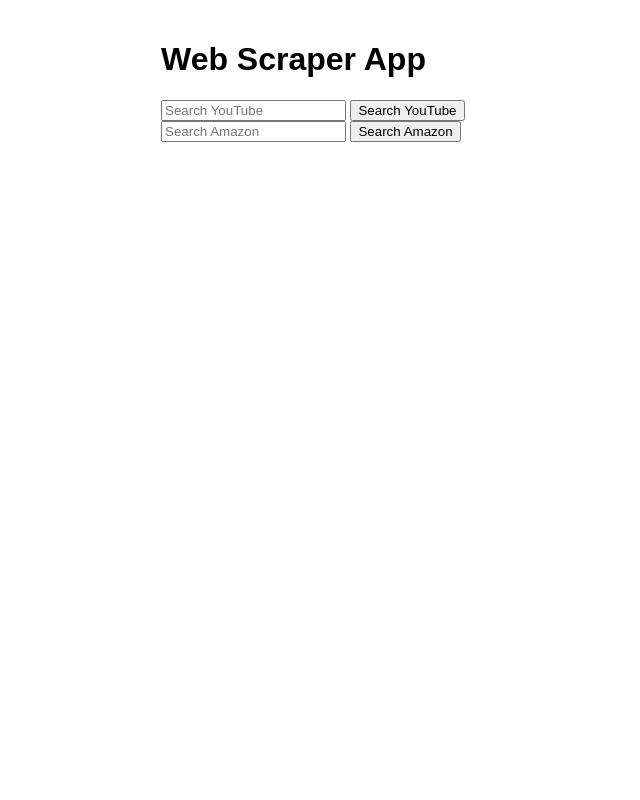
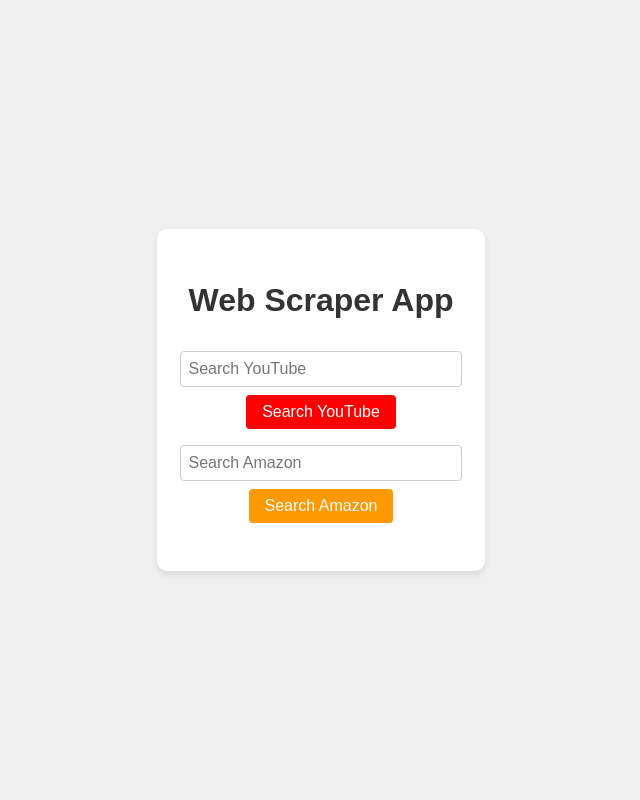
Before and after one commit to vinita-sirvi/PW_Assignments, a Flask app: page / in a window 1280 px wide. Shown: the whole page, without its empty margins (79-719 px from the left). Run offline with Flask 3, Linux system fonts and the light colour scheme.

Commit message:
update the css of index file

```diff
--- a/Flask_project/Question_1/templates/index.html
+++ b/Flask_project/Question_1/templates/index.html
@@ -5,16 +5,80 @@
     <meta name="viewport" content="width=device-width, initial-scale=1.0">
     <title>Web Scraper App</title>
     <link rel="stylesheet" href="{{ url_for('static', filename='style.css') }}">
+    <style>
+        body {
+            font-family: Arial, sans-serif;
+            background-color: #f0f0f0;
+            margin: 0;
+            padding: 0;
+            display: flex;
+            justify-content: center;
+            align-items: center;
+            min-height: 100vh;
+        }
+        .container {
+            background-color: white;
+            padding: 2rem;
+            border-radius: 10px;
+            box-shadow: 0 4px 6px rgba(0, 0, 0, 0.1);
+            text-align: center;
+        }
+        h1 {
+            color: #333;
+            margin-bottom: 2rem;
+        }
+        form {
+            display: flex;
+            flex-direction: column;
+            align-items: center;
+            margin-bottom: 1rem;
+        }
+        input[type="text"] {
+            width: 100%;
+            padding: 0.5rem;
+            margin-bottom: 0.5rem;
+            border: 1px solid #ccc;
+            border-radius: 4px;
+            font-size: 1rem;
+        }
+        button {
+            padding: 0.5rem 1rem;
+            background-color: #4CAF50;
+            color: white;
+            border: none;
+            border-radius: 4px;
+            cursor: pointer;
+            transition: background-color 0.3s;
+            font-size: 1rem;
+        }
+        button:hover {
+            background-color: #45a049;
+        }
+        .youtube-button {
+            background-color: #FF0000;
+        }
+        .youtube-button:hover {
+            background-color: #CC0000;
+        }
+        .amazon-button {
+            background-color: #FF9900;
+        }
+        .amazon-button:hover {
+            background-color: #E68A00;
+        }
+    </style>
 </head>
 <body>
-    <h1>Web Scraper App</h1>
-    <form action="{{ url_for('youtube_results') }}" method="get">
-        <input type="text" name="query" placeholder="Search YouTube">
-        <button type="submit">Search YouTube</button>
-    </form>
-    <form action="{{ url_for('amazon_results') }}" method="get">
-        <input type="text" name="query" placeholder="Search Amazon">
-        <button type="submit">Search Amazon</button>
-    </form>
+    <div class="container">
+        <h1>Web Scraper App</h1>
+        <form action="{{ url_for('youtube_results') }}" method="get">
+            <input type="text" name="query" placeholder="Search YouTube" required>
+            <button type="submit" class="youtube-button">Search YouTube</button>
+        </form>
+        <form action="{{ url_for('amazon_results') }}" method="get">
+            <input type="text" name="query" placeholder="Search Amazon" required>
+            <button type="submit" class="amazon-button">Search Amazon</button>
+        </form>
+    </div>
 </body>
 </html>
```
